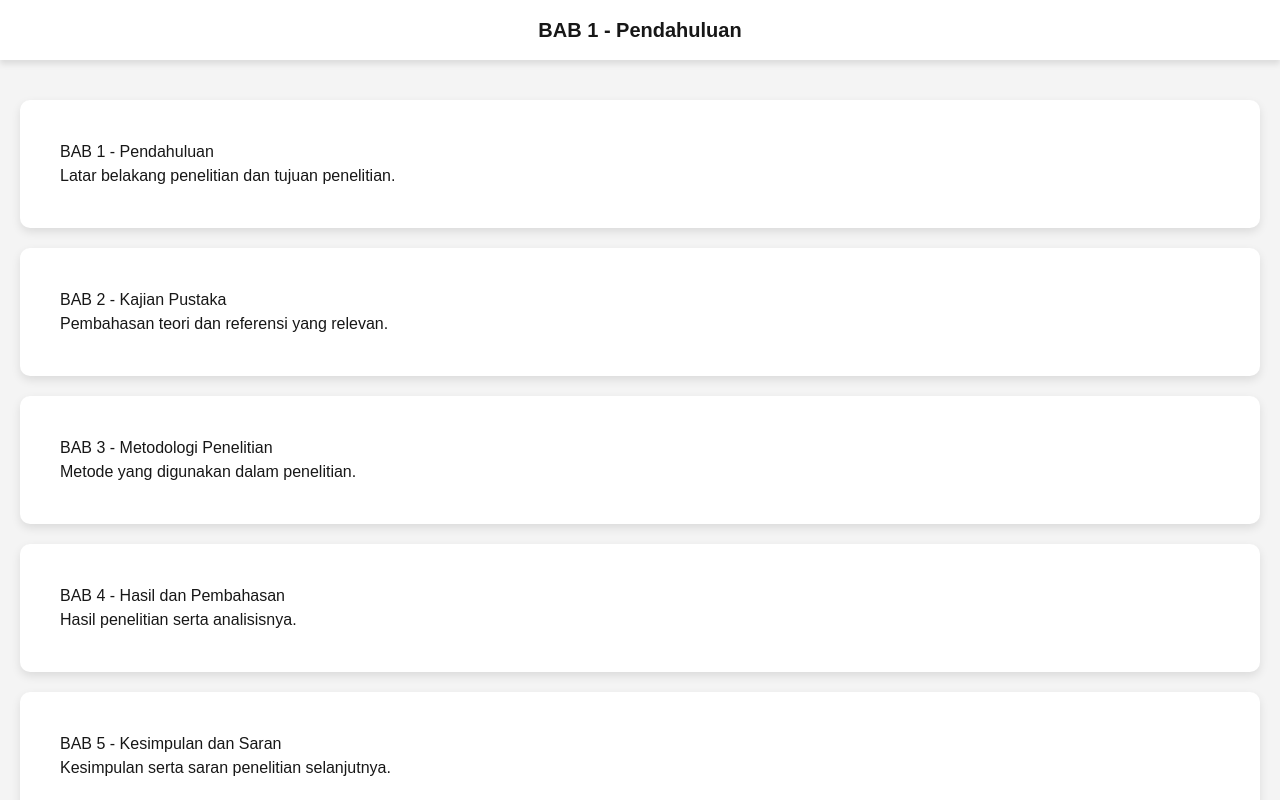
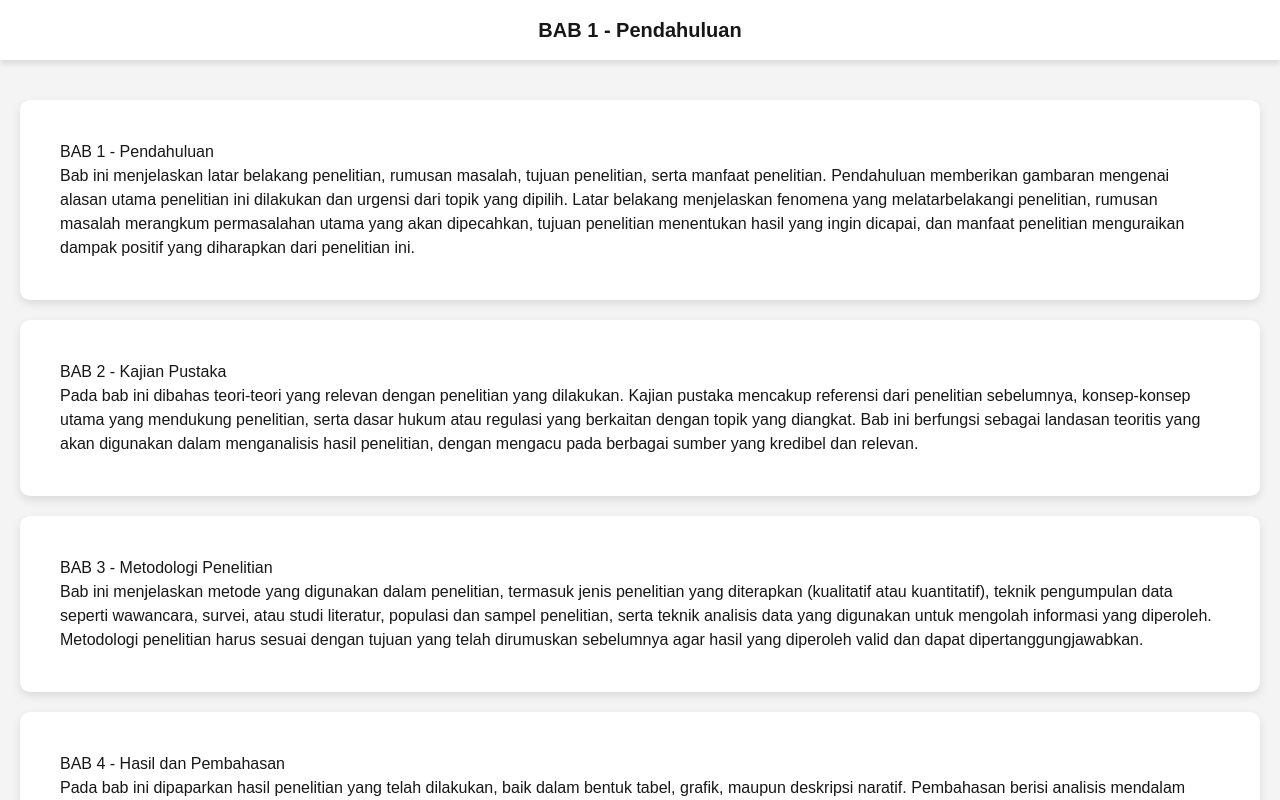
Before and after one commit to MohAbdulAziiz/skripsionline, a Next.js app: page / in a window 1280 px wide. Shown: the top 800 px of the page. Built offline with nearby package versions, Linux system fonts and the light colour scheme.

Commit message:
Update page.js

```diff
--- a/app/page.js
+++ b/app/page.js
@@ -38,11 +38,11 @@ const Section = styled.div`
 `;
 
 const sections = [
-  { id: 'bab1', title: 'BAB 1 - Pendahuluan', content: 'Latar belakang penelitian dan tujuan penelitian.' },
-  { id: 'bab2', title: 'BAB 2 - Kajian Pustaka', content: 'Pembahasan teori dan referensi yang relevan.' },
-  { id: 'bab3', title: 'BAB 3 - Metodologi Penelitian', content: 'Metode yang digunakan dalam penelitian.' },
-  { id: 'bab4', title: 'BAB 4 - Hasil dan Pembahasan', content: 'Hasil penelitian serta analisisnya.' },
-  { id: 'bab5', title: 'BAB 5 - Kesimpulan dan Saran', content: 'Kesimpulan serta saran penelitian selanjutnya.' },
+  { id: 'bab1', title: 'BAB 1 - Pendahuluan', content: 'Bab ini menjelaskan latar belakang penelitian, rumusan masalah, tujuan penelitian, serta manfaat penelitian. Pendahuluan memberikan gambaran mengenai alasan utama penelitian ini dilakukan dan urgensi dari topik yang dipilih. Latar belakang menjelaskan fenomena yang melatarbelakangi penelitian, rumusan masalah merangkum permasalahan utama yang akan dipecahkan, tujuan penelitian menentukan hasil yang ingin dicapai, dan manfaat penelitian menguraikan dampak positif yang diharapkan dari penelitian ini.' },
+  { id: 'bab2', title: 'BAB 2 - Kajian Pustaka', content: 'Pada bab ini dibahas teori-teori yang relevan dengan penelitian yang dilakukan. Kajian pustaka mencakup referensi dari penelitian sebelumnya, konsep-konsep utama yang mendukung penelitian, serta dasar hukum atau regulasi yang berkaitan dengan topik yang diangkat. Bab ini berfungsi sebagai landasan teoritis yang akan digunakan dalam menganalisis hasil penelitian, dengan mengacu pada berbagai sumber yang kredibel dan relevan.' },
+  { id: 'bab3', title: 'BAB 3 - Metodologi Penelitian', content: 'Bab ini menjelaskan metode yang digunakan dalam penelitian, termasuk jenis penelitian yang diterapkan (kualitatif atau kuantitatif), teknik pengumpulan data seperti wawancara, survei, atau studi literatur, populasi dan sampel penelitian, serta teknik analisis data yang digunakan untuk mengolah informasi yang diperoleh. Metodologi penelitian harus sesuai dengan tujuan yang telah dirumuskan sebelumnya agar hasil yang diperoleh valid dan dapat dipertanggungjawabkan.' },
+  { id: 'bab4', title: 'BAB 4 - Hasil dan Pembahasan', content: 'Pada bab ini dipaparkan hasil penelitian yang telah dilakukan, baik dalam bentuk tabel, grafik, maupun deskripsi naratif. Pembahasan berisi analisis mendalam terhadap hasil yang diperoleh, dikaitkan dengan teori yang telah dijelaskan dalam kajian pustaka. Analisis ini bertujuan untuk menginterpretasikan data, mengidentifikasi temuan-temuan utama, serta menjelaskan implikasi dari hasil yang didapat.' },
+  { id: 'bab5', title: 'BAB 5 - Kesimpulan dan Saran', content: 'Bab terakhir berisi kesimpulan yang diperoleh dari hasil penelitian serta saran untuk penelitian selanjutnya atau penerapan dalam dunia nyata. Kesimpulan harus menjawab rumusan masalah yang telah dikemukakan pada pendahuluan, sementara saran memberikan rekomendasi bagi peneliti berikutnya atau pihak yang berkepentingan terkait penerapan hasil penelitian ini dalam konteks praktis.' }
 ];
 
 export default function SkripsiPage() {
```
